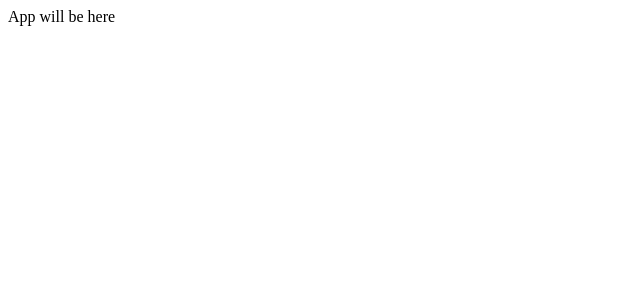
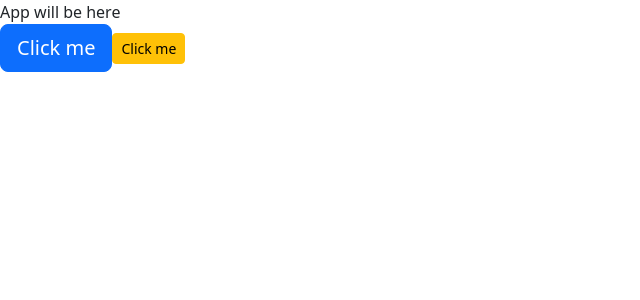
Before and after one commit to Bis10/online-store-redux-lesson, a React (Vite) app: page / in a window 1280 px wide. Shown: the top 300 px of the page, without its empty margins (0-640 px from the left). Built offline with nearby package versions, Linux system fonts and the light colour scheme.

Commit message:
Install react bootstrap

```diff
--- a/index.html
+++ b/index.html
@@ -5,6 +5,12 @@
     <link rel="icon" type="image/svg+xml" href="/vite.svg" />
     <meta name="viewport" content="width=device-width, initial-scale=1.0" />
     <title>Online Store with Redux</title>
+    <link
+  rel="stylesheet"
+  href="https://cdn.jsdelivr.net/npm/bootstrap@5.3.2/dist/css/bootstrap.min.css"
+  integrity="sha384-T3c6CoIi6uLrA9TneNEoa7RxnatzjcDSCmG1MXxSR1GAsXEV/Dwwykc2MPK8M2HN"
+  crossorigin="anonymous"
+/>
   </head>
   <body>
     <div id="root"></div>
--- a/package.json
+++ b/package.json
@@ -11,7 +11,9 @@
   },
   "dependencies": {
     "@reduxjs/toolkit": "^2.2.7",
+    "bootstrap": "^5.3.3",
     "react": "^18.3.1",
+    "react-bootstrap": "^2.10.4",
     "react-dom": "^18.3.1",
     "react-redux": "^9.1.2",
     "react-router-dom": "^6.26.1"
--- a/src/App.jsx
+++ b/src/App.jsx
@@ -1,13 +1,15 @@
-import { useState } from 'react'
-import reactLogo from './assets/react.svg'
-import viteLogo from '/vite.svg'
+import { Button } from "react-bootstrap";
 
 function App() {
   return (
     <>
-      <div>
-App will be here
-        </div>
+      <div>App will be here</div>
+      <Button variant="primary" size="lg">
+        Click me
+      </Button>
+      <Button variant="warning" size="sm">
+        Click me
+      </Button>
     </>
   );
 }
```
Also changed, not shown: 1 other file (tests, documents, lock files or other folders).
